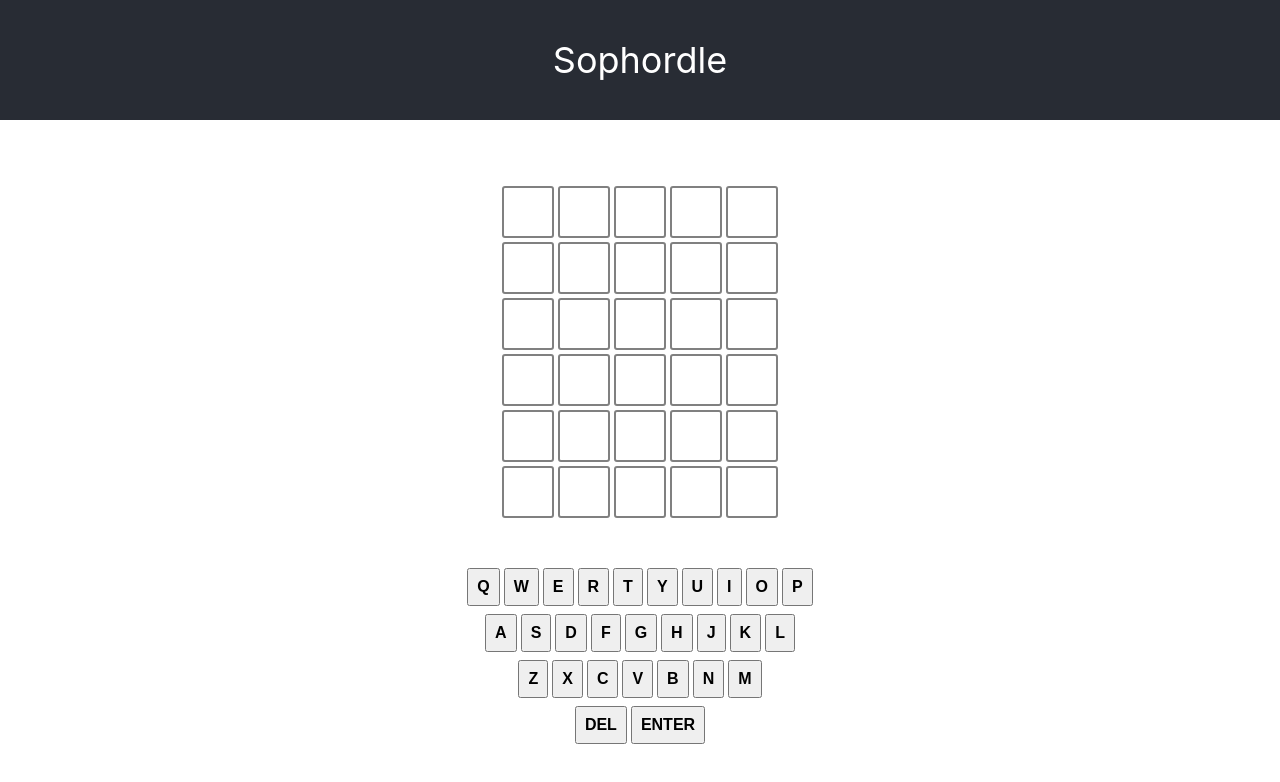
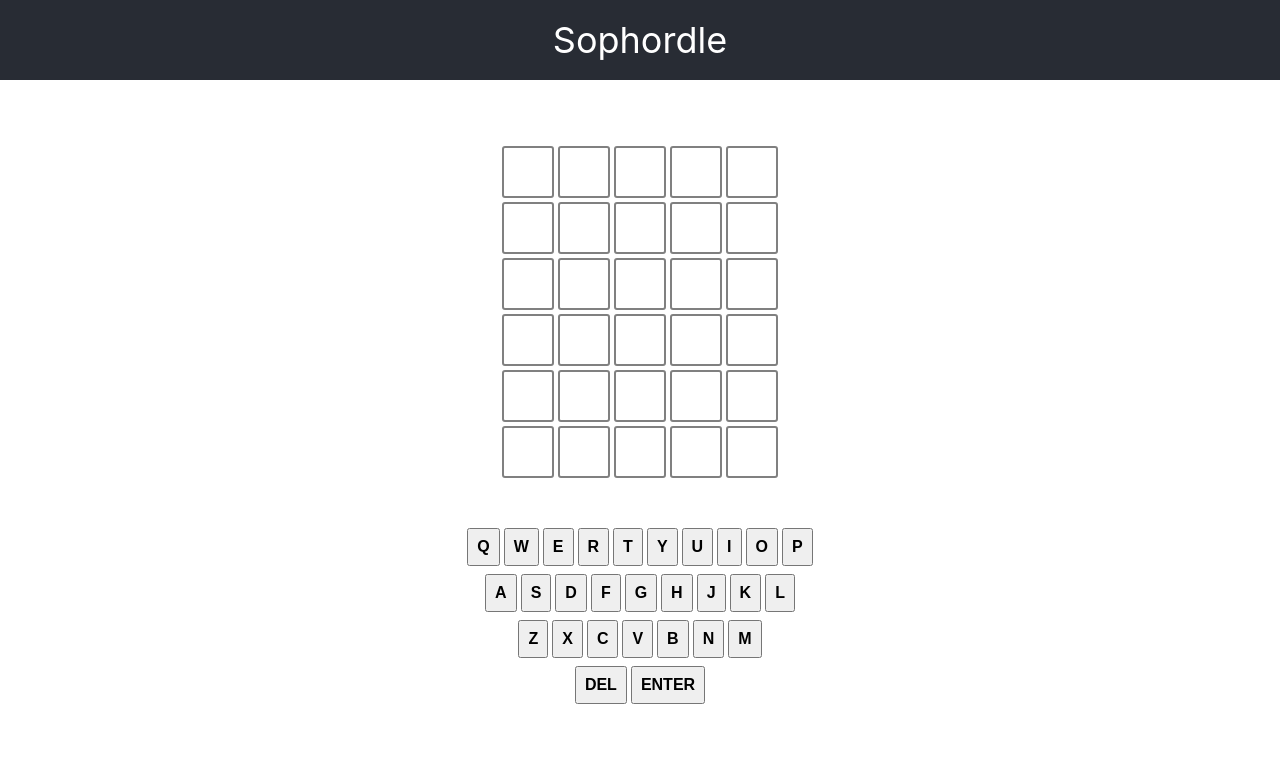
Before and after one commit to sophiaciocca/sophordle, a React (Create React App) app: page / in a window 1280 px wide. Shown: the top 782 px of the page. Built offline with nearby package versions, Linux system fonts and the light colour scheme.

Commit message:
make header smaller

```diff
--- a/src/App.scss
+++ b/src/App.scss
@@ -3,7 +3,7 @@
 
   .App-header {
     background-color: #282c34;
-    min-height: 15vh;
+    min-height: 10vh;
     display: flex;
     flex-direction: column;
     align-items: center;
```
